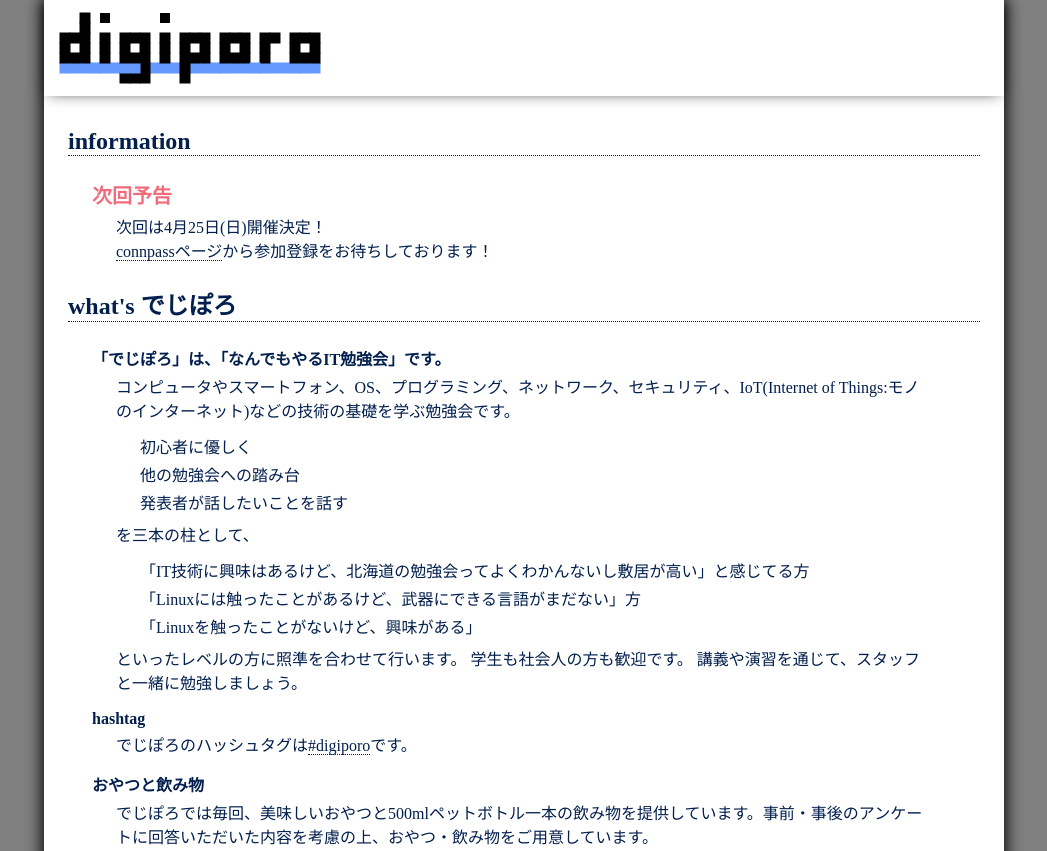
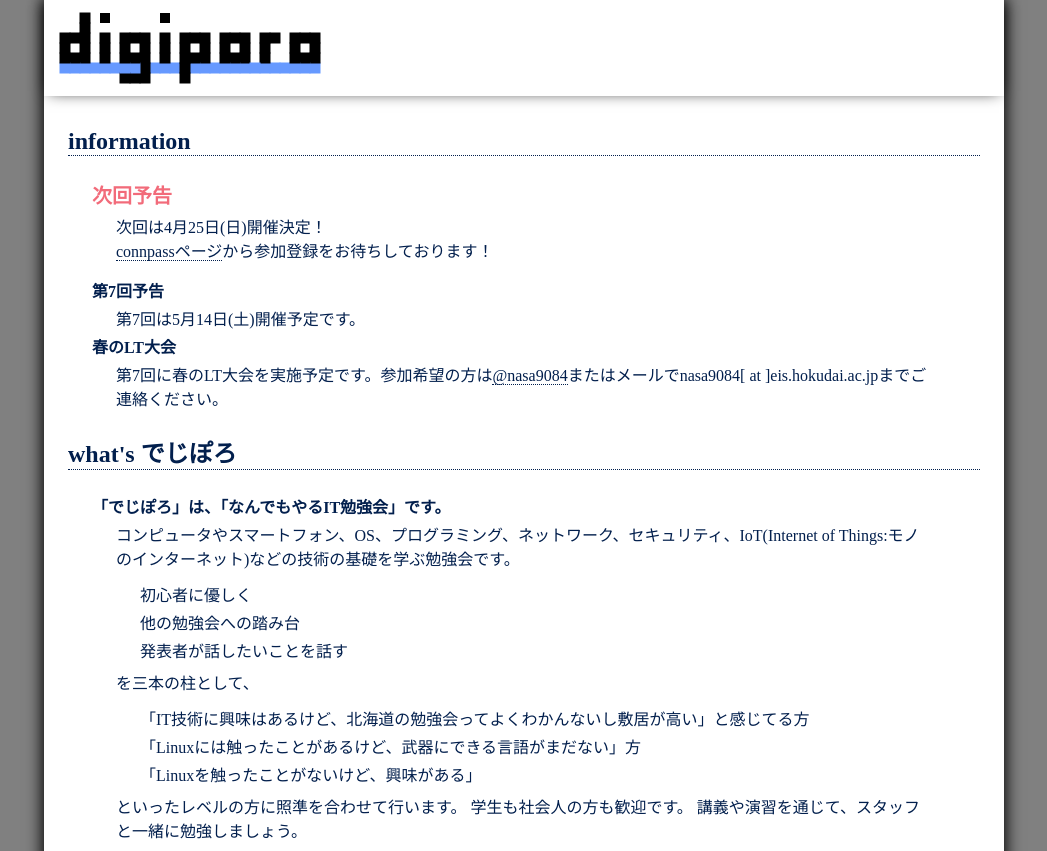
Before and after one commit to nasa9084/digiporo-site, a plain HTML site: page index.html in a window 1280 px wide. Shown: the top 851 px of the page, without its empty margins (116-1163 px from the left). Drawn offline with nearby package versions, Linux system fonts and the light colour scheme; files that its build step writes are made by us from their sources.

Commit message:
add: 7th info

```diff
--- a/index.html
+++ b/index.html
@@ -30,6 +30,16 @@
               次回は4月25日(日)開催決定！<br>
               <a href="http://digiporo.connpass.com/event/29759/">connpassページ</a>から参加登録をお待ちしております！
             </p>
+          </article>
+          <article>
+              <h3>第7回予告</h3>
+              <p>
+                  第7回は5月14日(土)開催予定です。<br>
+              </p>
+              <h3>春のLT大会</h3>
+              <p>
+                  第7回に春のLT大会を実施予定です。参加希望の方は<a href="https://twitter.com/nasa9084">@nasa9084</a>またはメールでnasa9084[ at ]eis.hokudai.ac.jpまでご連絡ください。
+              </p>
           </article>
         </section>
 
```
